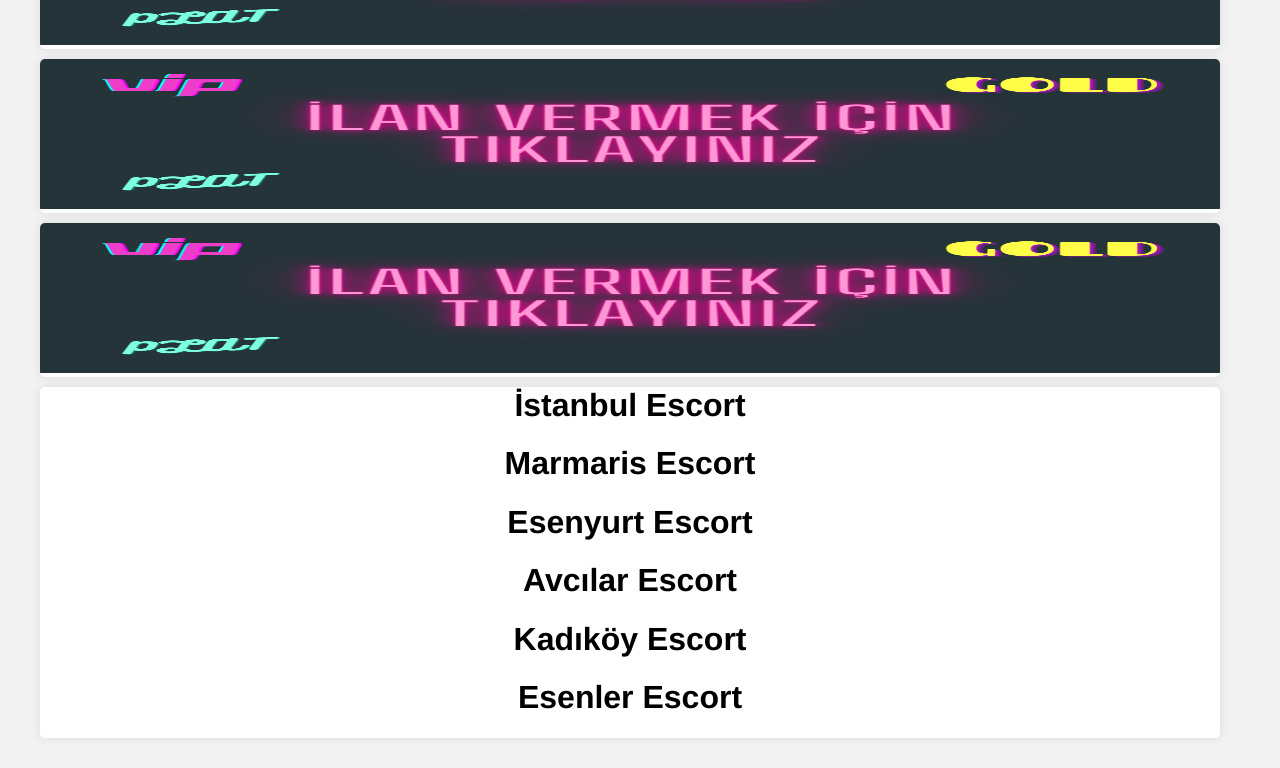
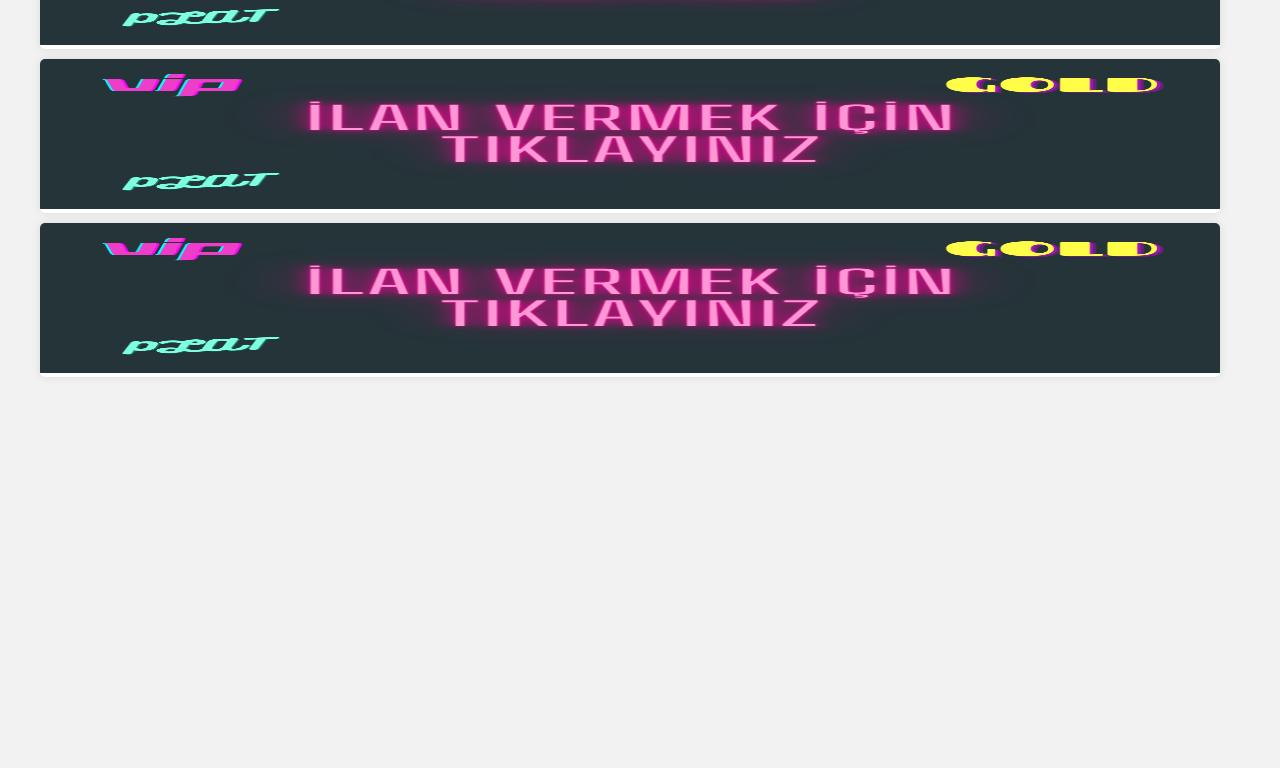
Before and after one commit to bayimsoyar/bossescorts, a plain HTML site: page index.html in a window 1280 px wide. Shown: the part 1322-2090 px from the top of the page. After the commit the page ends 1747 px from the top, so only its background shows below. Drawn offline with Linux system fonts and the light colour scheme.

Commit message:
Update index.html

```diff
--- a/index.html
+++ b/index.html
@@ -113,12 +113,7 @@
 
 		</div>   <br>
 		<div class="card">
-			<h1>İstanbul Escort</h1>
-			<h1>Marmaris Escort</h1>
-			<h1>Esenyurt Escort</h1>
-			<h1>Avcılar Escort</h1>
-			<h1>Kadıköy Escort</h1>
-			<h1>Esenler Escort</h1>
+
 
 		</div>  <br>
 	</div>
```
